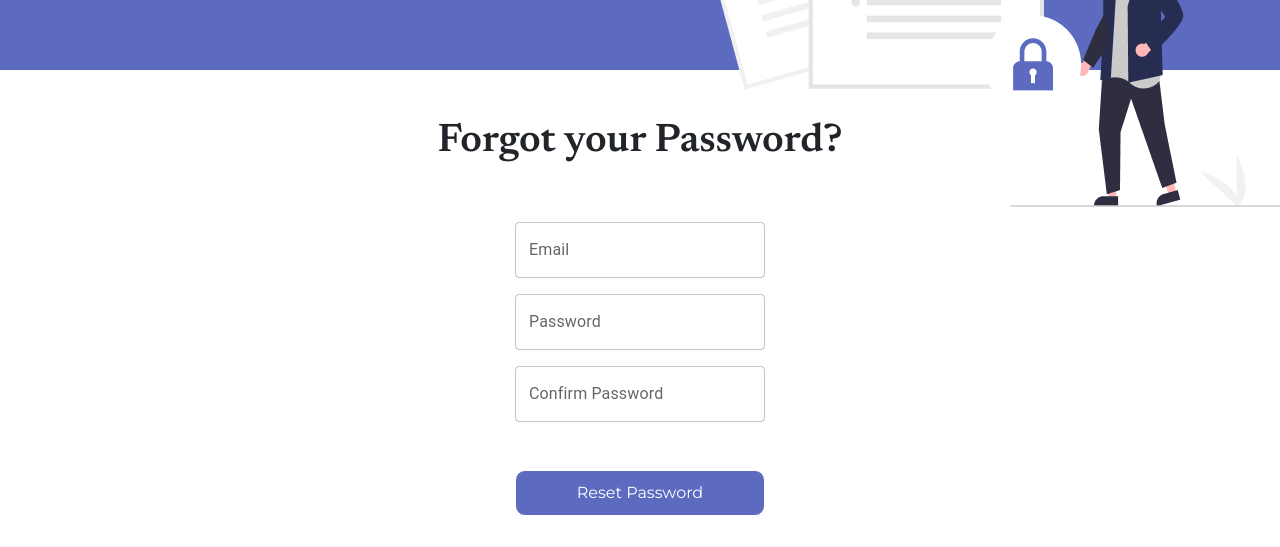
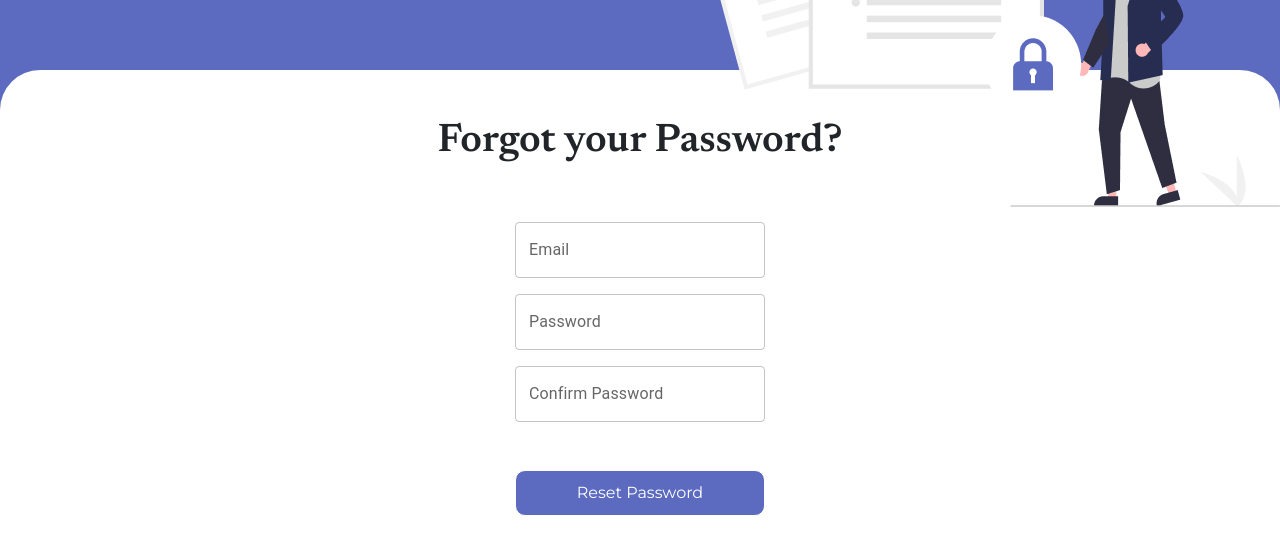
Before and after one commit to jaiminpatel11/career-compass, a React (Create React App) app: page /forgot_password in a window 1280 px wide. Shown: the part 250-797 px from the top of the page. Built offline with nearby package versions, Linux system fonts and the light colour scheme.

Commit message:
Update the forgot page styling

```diff
--- a/src/container/LoginPage/ForgotPasswordPage.jsx
+++ b/src/container/LoginPage/ForgotPasswordPage.jsx
@@ -1,6 +1,4 @@
 import React, { useEffect, useState } from "react";
-import InputGroup from "../../components/InputGroup";
-import FormButton from "../../components/FormButton";
 import { TextField } from "@mui/material";
 
 const ForgotPasswordPage = () => {
@@ -23,8 +21,8 @@ const ForgotPasswordPage = () => {
   }, []);
 
   return (
-    <div className="container-fluid">
-      <div className="row" style={{ background: primaryColor, height: "40vh" }}>
+    <div className="container-fluid" style={{ background: primaryColor }}>
+      <div className="row" style={{ height: "40vh" }}>
         <div className="topbar" style={{ position: "relative" }}>
           <div className="col-md-4">
             <div className="logo">
@@ -47,7 +45,7 @@ const ForgotPasswordPage = () => {
           </div>
         </div>
       </div>
-      <div className="row">
+      <div className="row" style={{background: primaryFontColor, borderRadius: '40px 40px 0 0'}}>
         <div className="heading text-center mt-5">
           <h1>Forgot your Password?</h1>
         </div>
```
